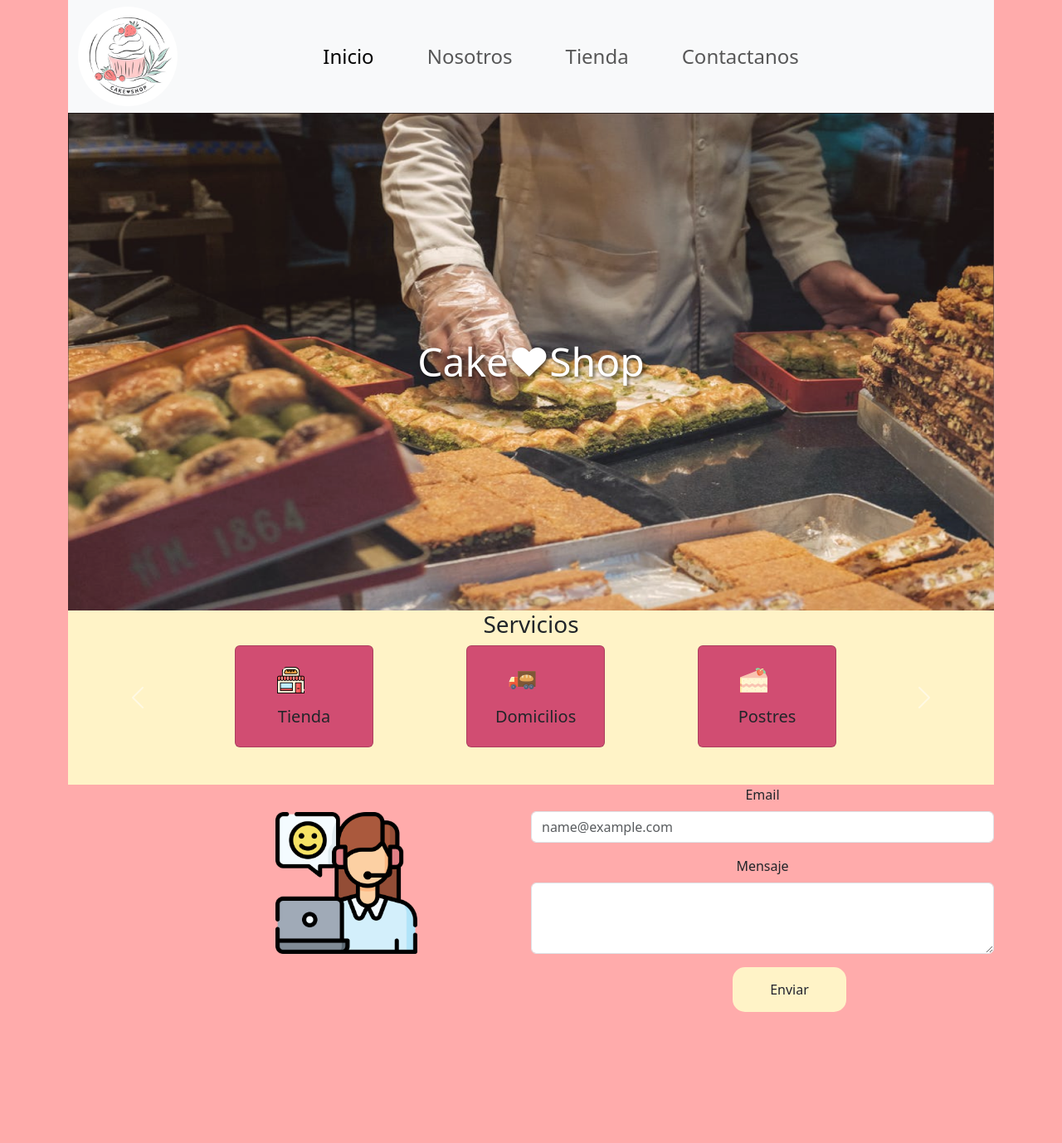
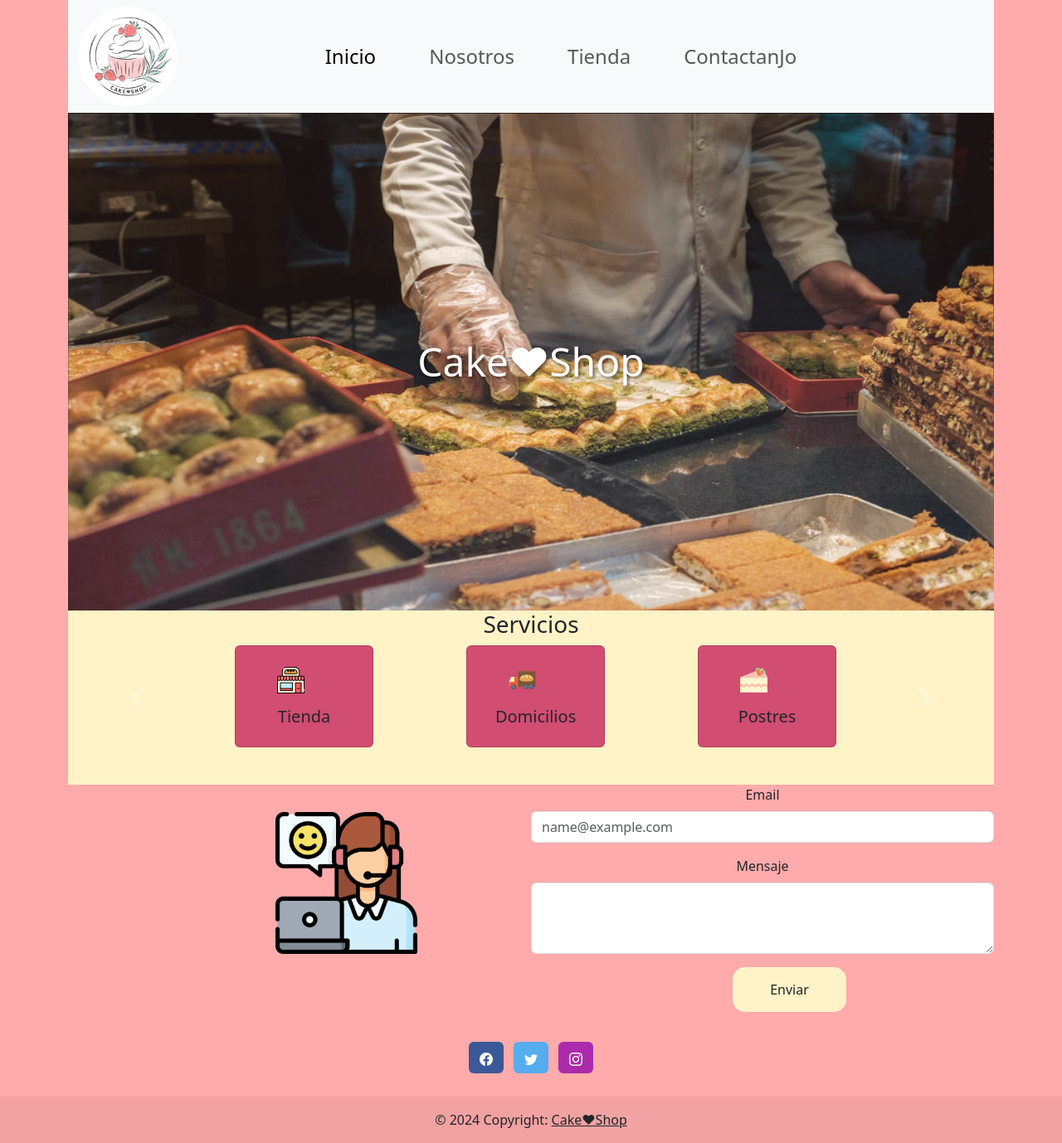
Before and after one commit to JosephRodriri/ProyectoFinal, a PHP site: page / in a window 1280 px wide. Shown: the whole page at 83% size. Before the commit the page ends 1220 px from the top, so only its background shows below. Run offline with PHP 8.4, Linux system fonts and the light colour scheme.

Commit message:
HomeDefinitivo

```diff
--- a/ProyectoPanaderia/index.html
+++ b/ProyectoPanaderia/index.html
@@ -28,12 +28,7 @@
               <a class="nav-link" href="./Pages/Tienda.html">Tienda</a>
             </li>
             <li class="nav-item me-5">
-              <a class="nav-link" href="./Pages/Contactanos.html">Contactanos</a>
-            </li>
-          </ul>
-        </div>
-      </div>
-    </nav>
+              <a class="nav-link" href="./Pages/Contactanos.html">ContactanJo
   </div>
 </header>
 
@@ -133,18 +128,66 @@
 
     </div>
   </div>
-
   <button type="submit" class="boton-enviar" id="enviar">Enviar</button>
 </form>
+<h2></h2>
+
+<footer class="bg text-center"  >
+  <!-- Grid container -->
+  <div class="container p-4 pb-0" >
+    <!-- Section: Social media -->
+    <section class="mb-4" >
+      <!-- Facebook -->
+      <a
+      data-mdb-ripple-init
+        class="btn text-white btn-floating m-1"
+        style="background-color: #3b5998;"
+        href="#!"
+        role="button"
+        ><svg xmlns="http://www.w3.org/2000/svg" width="16" height="16" fill="currentColor" class="bi bi-facebook" viewBox="0 0 16 16">
+          <path d="M16 8.049c0-4.446-3.582-8.05-8-8.05C3.58 0-.002 3.603-.002 8.05c0 4.017 2.926 7.347 6.75 7.951v-5.625h-2.03V8.05H6.75V6.275c0-2.017 1.195-3.131 3.022-3.131.876 0 1.791.157 1.791.157v1.98h-1.009c-.993 0-1.303.621-1.303 1.258v1.51h2.218l-.354 2.326H9.25V16c3.824-.604 6.75-3.934 6.75-7.951"/>
+        </svg></a>
+
+      <!-- Twitter -->
+      <a
+        data-mdb-ripple-init
+        class="btn text-white btn-floating m-1"
+        style="background-color: #55acee;"
+        href="#!"
+        role="button"
+        ><svg xmlns="http://www.w3.org/2000/svg" width="16" height="16" fill="currentColor" class="bi bi-twitter" viewBox="0 0 16 16">
+          <path d="M5.026 15c6.038 0 9.341-5.003 9.341-9.334q.002-.211-.006-.422A6.7 6.7 0 0 0 16 3.542a6.7 6.7 0 0 1-1.889.518 3.3 3.3 0 0 0 1.447-1.817 6.5 6.5 0 0 1-2.087.793A3.286 3.286 0 0 0 7.875 6.03a9.32 9.32 0 0 1-6.767-3.429 3.29 3.29 0 0 0 1.018 4.382A3.3 3.3 0 0 1 .64 6.575v.045a3.29 3.29 0 0 0 2.632 3.218 3.2 3.2 0 0 1-.865.115 3 3 0 0 1-.614-.057 3.28 3.28 0 0 0 3.067 2.277A6.6 6.6 0 0 1 .78 13.58a6 6 0 0 1-.78-.045A9.34 9.34 0 0 0 5.026 15"/>
+        </svg></a>
+
+
+      <!-- Instagram -->
+      <a
+        data-mdb-ripple-init
+        class="btn text-white btn-floating m-1"
+        style="background-color: #ac2bac;"
+        href="#!"
+        role="button"
+        ><svg xmlns="http://www.w3.org/2000/svg" width="16" height="16" fill="currentColor" class="bi bi-instagram" viewBox="0 0 16 16">
+          <path d="M8 0C5.829 0 5.556.01 4.703.048 3.85.088 3.269.222 2.76.42a3.9 3.9 0 0 0-1.417.923A3.9 3.9 0 0 0 .42 2.76C.222 3.268.087 3.85.048 4.7.01 5.555 0 5.827 0 8.001c0 2.172.01 2.444.048 3.297.04.852.174 1.433.372 1.942.205.526.478.972.923 1.417.444.445.89.719 1.416.923.51.198 1.09.333 1.942.372C5.555 15.99 5.827 16 8 16s2.444-.01 3.298-.048c.851-.04 1.434-.174 1.943-.372a3.9 3.9 0 0 0 1.416-.923c.445-.445.718-.891.923-1.417.197-.509.332-1.09.372-1.942C15.99 10.445 16 10.173 16 8s-.01-2.445-.048-3.299c-.04-.851-.175-1.433-.372-1.941a3.9 3.9 0 0 0-.923-1.417A3.9 3.9 0 0 0 13.24.42c-.51-.198-1.092-.333-1.943-.372C10.443.01 10.172 0 7.998 0zm-.717 1.442h.718c2.136 0 2.389.007 3.232.046.78.035 1.204.166 1.486.275.373.145.64.319.92.599s.453.546.598.92c.11.281.24.705.275 1.485.039.843.047 1.096.047 3.231s-.008 2.389-.047 3.232c-.035.78-.166 1.203-.275 1.485a2.5 2.5 0 0 1-.599.919c-.28.28-.546.453-.92.598-.28.11-.704.24-1.485.276-.843.038-1.096.047-3.232.047s-2.39-.009-3.233-.047c-.78-.036-1.203-.166-1.485-.276a2.5 2.5 0 0 1-.92-.598 2.5 2.5 0 0 1-.6-.92c-.109-.281-.24-.705-.275-1.485-.038-.843-.046-1.096-.046-3.233s.008-2.388.046-3.231c.036-.78.166-1.204.276-1.486.145-.373.319-.64.599-.92s.546-.453.92-.598c.282-.11.705-.24 1.485-.276.738-.034 1.024-.044 2.515-.045zm4.988 1.328a.96.96 0 1 0 0 1.92.96.96 0 0 0 0-1.92m-4.27 1.122a4.109 4.109 0 1 0 0 8.217 4.109 4.109 0 0 0 0-8.217m0 1.441a2.667 2.667 0 1 1 0 5.334 2.667 2.667 0 0 1 0-5.334"/>
+        </svg></a>
+
+    <!-- Section: Social media -->
+  </div>
+  <!-- Grid container -->
+
+  <!-- Copyright -->
+  <div class="text-center p-3" style="background-color: rgba(0, 0, 0, 0.05);">
+    © 2024 Copyright:
+    <a class="text-body" href="https://mdbootstrap.com/">Cake♥Shop</a>
+  </div>
+  <!-- Copyright -->
+</footer>
   <script src="https://cdn.jsdelivr.net/npm/bootstrap@5.3.3/dist/js/bootstrap.bundle.min.js"
     integrity="sha384-YvpcrYf0tY3lHB60NNkmXc5s9fDVZLESaAA55NDzOxhy9GkcIdslK1eN7N6jIeHz"
     crossorigin="anonymous"></script>
   <script type="module" src="./script.js"></script>
 </body>
 
-<footer>
 
 
-</footer>
-
 </html>
--- a/ProyectoPanaderia/styles.css
+++ b/ProyectoPanaderia/styles.css
@@ -1,6 +1,7 @@
 body{
     background-color: #FFABAB;
 }
+
 
 
 .img-logo{
```
